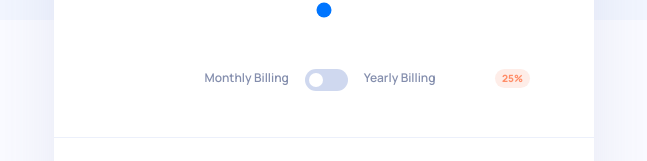
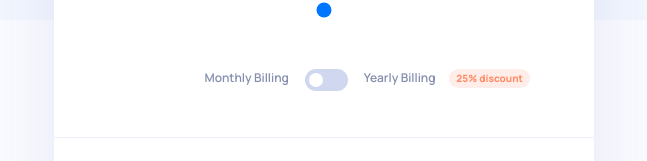
Before and after one commit to Ncticn/react-projects, a Next.js app in the folder 44-interactive-pricing-component/: page / in a window 1280 px wide. Shown: the part 429-590 px from the top of the page, without its empty margins (316-963 px from the left). Built offline with nearby package versions, Linux system fonts and the light colour scheme.

Commit message:
The Tag component has been updated for Responsive.

```diff
--- a/44-interactive-pricing-component/src/components/Tag/index.tsx
+++ b/44-interactive-pricing-component/src/components/Tag/index.tsx
@@ -5,7 +5,10 @@ import styles from "@/components/Tag/tag.module.css";
 function Tag({ text }: { text: string }) {
   return (
     <div className={styles.tag}>
-      <span className={styles.tag_text}>{text}</span>
+      <span className={`${styles.tag_text} hidden md:block`}>
+        {text} discount
+      </span>
+      <span className={`${styles.tag_text} md:hidden`}>-{text}</span>
     </div>
   );
 }
```
